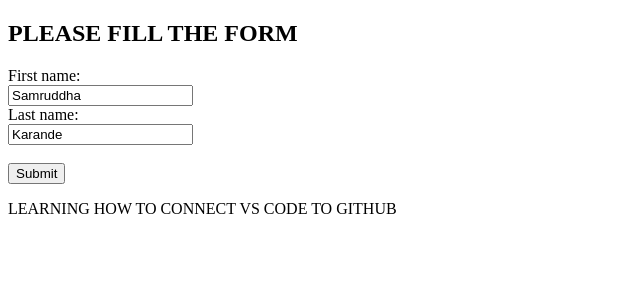
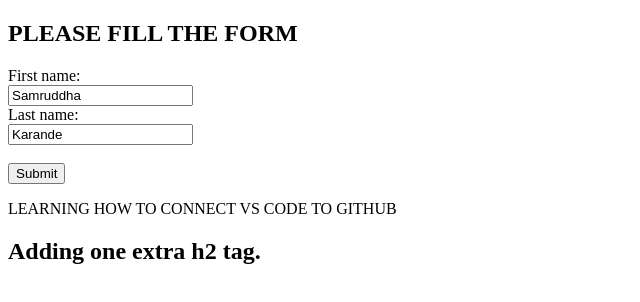
Before and after one commit to samruddhakarande/Samruddha, a plain HTML site: page index.html in a window 1280 px wide. Shown: the whole page, without its empty margins (0-640 px from the left). Drawn offline with Linux system fonts and the light colour scheme.

Commit message:
Adding extra h2 tag

```diff
--- a/index.html
+++ b/index.html
@@ -13,6 +13,7 @@
 </form>
 
 <p>LEARNING HOW TO CONNECT VS CODE TO GITHUB</p>
+<h2>Adding one extra h2 tag.</h2>
 
 </body>
 </html>
```
